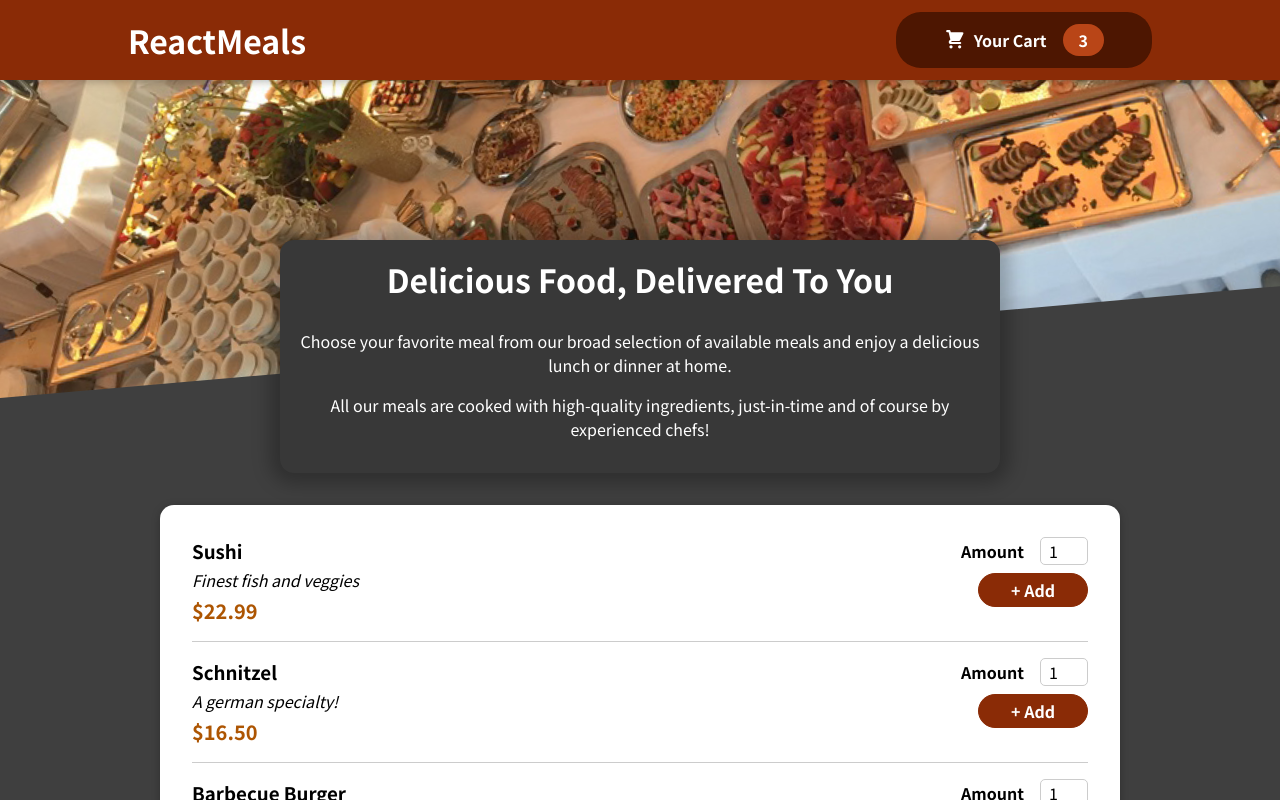
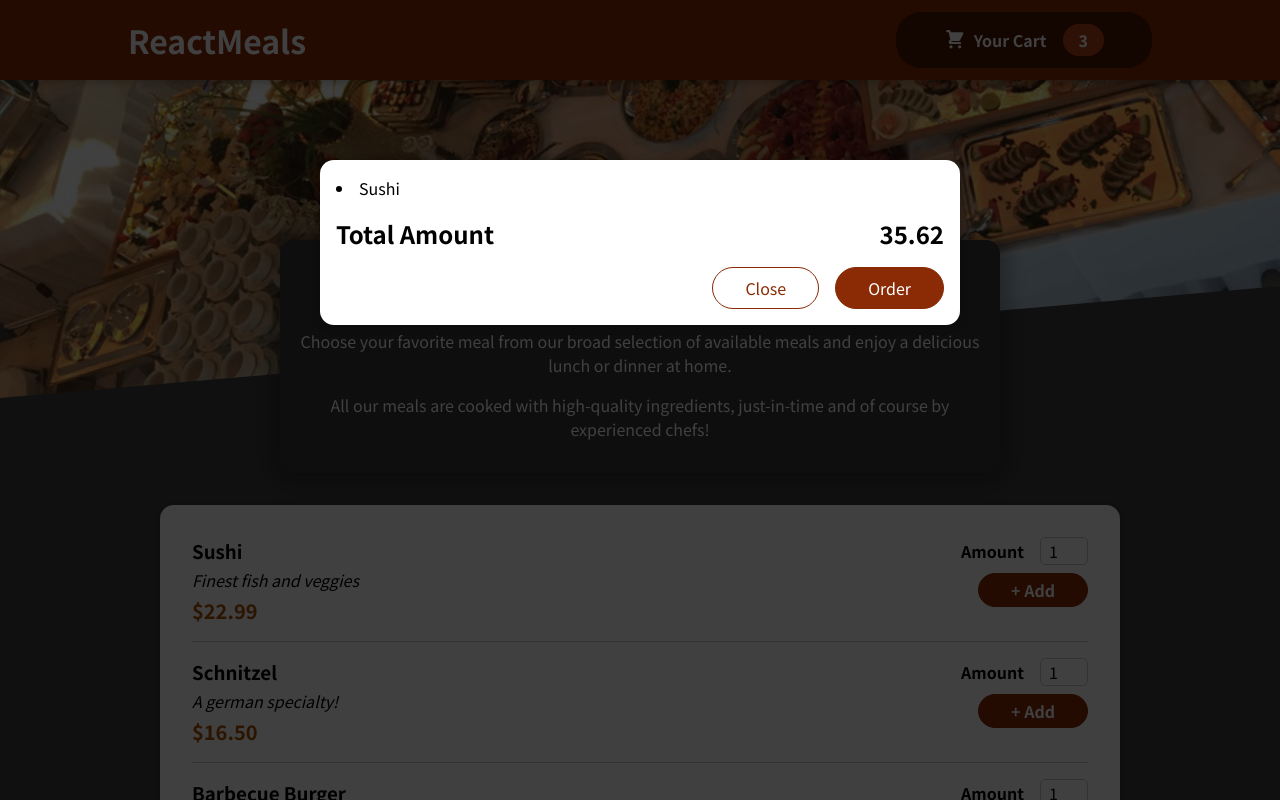
Before and after one commit to BurhanEyuboglu/FoodOrderApp, a React (Create React App) app: page / in a window 1280 px wide. Shown: the top 800 px of the page. Built offline with nearby package versions, Linux system fonts and the light colour scheme.

Commit message:
Cart-Modal

```diff
--- a/public/index.html
+++ b/public/index.html
@@ -28,6 +28,7 @@
   </head>
   <body>
     <noscript>You need to enable JavaScript to run this app.</noscript>
+    <div id="overlays"></div>
     <div id="root"></div>
     <!--
       This HTML file is a template.
--- a/src/App.js
+++ b/src/App.js
@@ -1,16 +1,18 @@
-import React, {Fragment} from 'react';
-import Header from './components/Layout/Header';
-import Meals from './components/Meals/Meals';
+import React, { Fragment } from "react";
+import Header from "./components/Layout/Header";
+import Meals from "./components/Meals/Meals";
+import Cart from "./components/Cart/Cart";
 
 function App() {
   return (
     <Fragment>
-      <Header/>
+      <Cart />
+      <Header />
       <main>
-        <Meals/>
+        <Meals />
       </main>
     </Fragment>
   );
 }
 
-export default App
+export default App;
--- a/src/components/Cart/Cart.js
+++ b/src/components/Cart/Cart.js
@@ -1,4 +1,6 @@
 import classes from "./Cart.module.css";
+import Modal from "../UI/Modal";
+
 
 const Cart = (props) => {
   const cartItems = [
@@ -6,7 +8,7 @@
   ].map((item) => <li>{item.name}</li>);
 
   return (
-    <div>
+    <Modal>
       {cartItems}
       <div className={classes.total}>
         <span>Total Amount</span>
@@ -14,9 +16,9 @@
       </div>
       <div className={classes.actions}>
         <button className={classes["button--alt"]}>Close</button>
-        <button className={classes.button} Order></button>
+        <button className={classes.button}>Order</button>
       </div>
-    </div>
+    </Modal>
   );
 };
 
--- /dev/null
+++ b/src/components/UI/Modal.js
@@ -0,0 +1,28 @@
+import classes from "./Modal.module.css";
+import { Fragment } from "react";
+import ReactDOM from "react-dom";
+
+const Backdrop = (props) => {
+  return <div className={classes.backdrop} />;
+};
+
+const ModalOverlay = (props) => {
+  return (
+    <div className={classes.modal}>
+      <div className={classes.content}>{props.children}</div>
+    </div>
+  );
+};
+
+const portalElement = document.getElementById('overlays');
+
+const Modal = (props) => {
+  return (
+    <Fragment>
+      {ReactDOM.createPortal(<Backdrop />,portalElement)}
+      {ReactDOM.createPortal(<ModalOverlay>{props.children}</ModalOverlay>, portalElement)}
+    </Fragment>
+  );
+};
+
+export default Modal;
--- /dev/null
+++ b/src/components/UI/Modal.module.css
@@ -0,0 +1,40 @@
+.backdrop {
+    position: fixed;
+    top: 0;
+    left: 0;
+    width: 100%;
+    height: 100vh;
+    z-index: 20;
+    background-color: rgba(0, 0, 0, 0.75);
+  }
+
+  .modal {
+    position: fixed;
+    top: 20vh;
+    left: 5%;
+    width: 90%;
+    background-color: white;
+    padding: 1rem;
+    border-radius: 14px;
+    box-shadow: 0 2px 8px rgba(0, 0, 0, 0.25);
+    z-index: 30;
+    animation: slide-down 300ms ease-out forwards;
+  }
+
+  @media (min-width: 768px) {
+    .modal {
+      width: 40rem;
+      left: calc(50% - 20rem);
+    }
+  }
+
+  @keyframes slide-down {
+    from {
+      opacity: 0;
+      transform: translateY(-3rem);
+    }
+    to {
+      opacity: 1;
+      transform: translateY(0);
+    }
+  }
```
Also changed, not shown: 1 other file (tests, documents, lock files or other folders).
